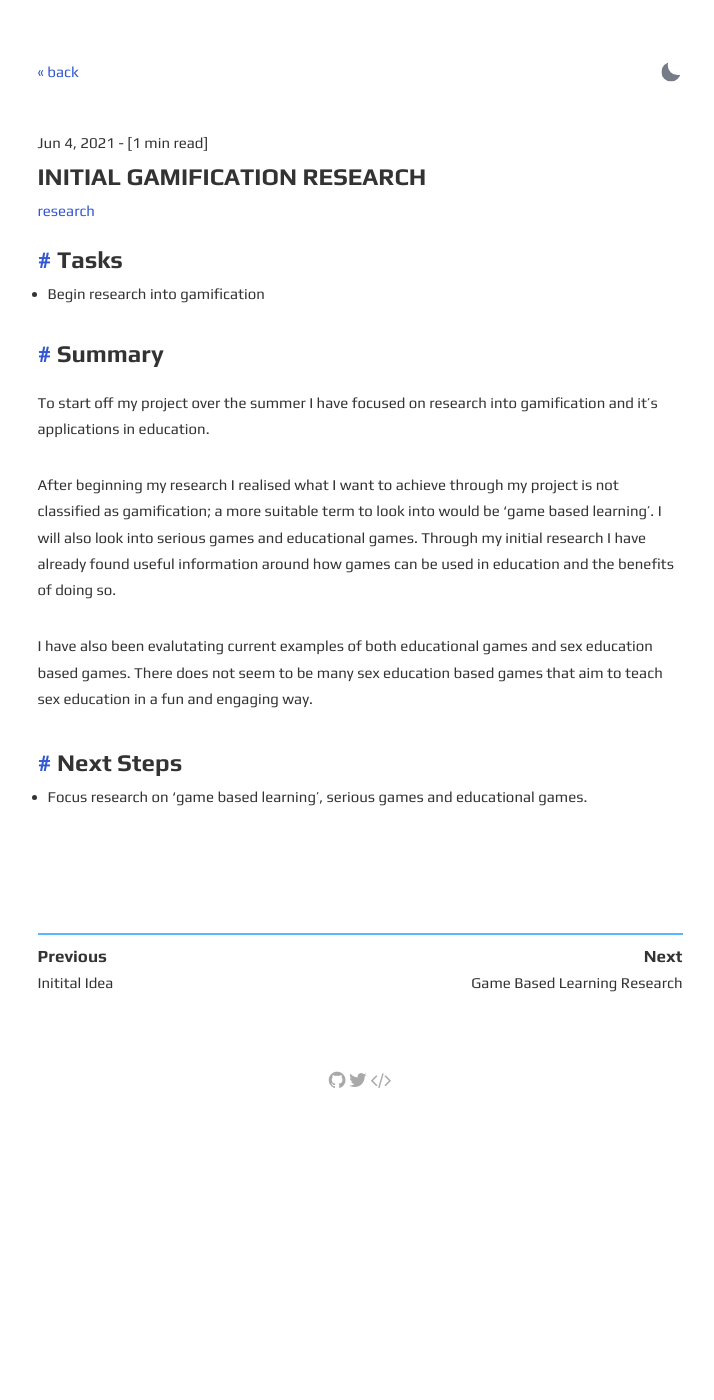
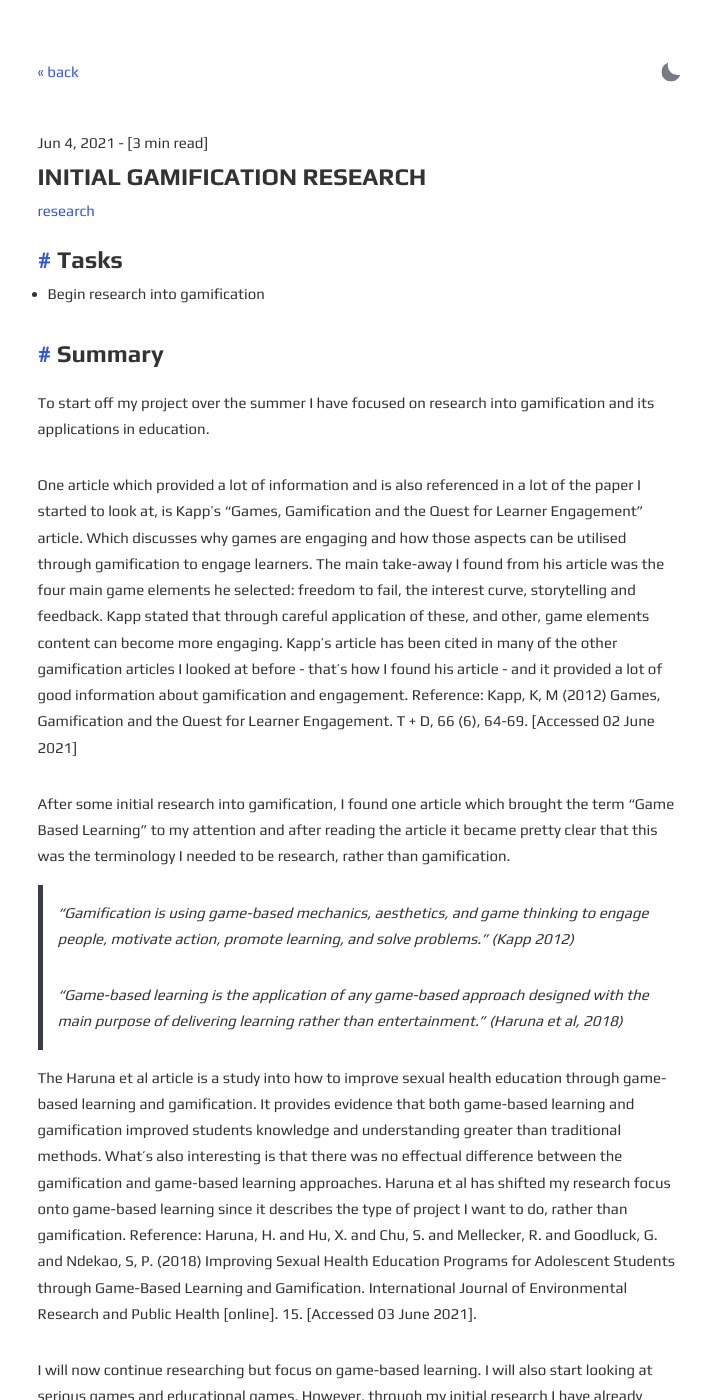
Before and after one commit to zar67/cctp-devlog, a Jekyll site: the page built from _posts/2021-06-04-initial-gamification-research.markdown, in a window 1280 px wide and 1400 px high. Shown: the whole window, without its empty margins (280-994 px from the left). Built offline with Jekyll 4.4.1, drawn with Linux system fonts in a browser that asks for light colours; some of the changed text lies outside the part shown.

Commit message:
Adding More Detail and Starting Block Page

```diff
--- a/_posts/2021-06-04-initial-gamification-research.markdown
+++ b/_posts/2021-06-04-initial-gamification-research.markdown
@@ -8,11 +8,40 @@ tags: research
 - Begin research into gamification
 
 ### Summary
-To start off my project over the summer I have focused on research into gamification and it's applications in education.
+To start off my project over the summer I have focused on research into gamification and its applications in education.
 
-After beginning my research I realised what I want to achieve through my project is not classified as gamification; a more suitable term to look into would be 'game based learning'. I will also look into serious games and educational games. Through my initial research I have already found useful information around how games can be used in education and the benefits of doing so.
+One article which provided a lot of information and is also referenced in a lot of the paper I started to look at, is Kapp's "Games, Gamification and the Quest for Learner Engagement" article. Which discusses why games are engaging and how those aspects can be utilised through gamification to engage learners. The main take-away I found from his article was the four main game elements he selected: freedom to fail, the interest curve, storytelling and feedback. Kapp stated that through careful application of these, and other, game elements content can become more engaging.
+Kapp's article has been cited in many of the other gamification articles I looked at before - that's how I found his article - and it provided a lot of good information about gamification and engagement.
+Reference: Kapp, K, M (2012) Games, Gamification and the Quest for Learner Engagement. T + D, 66 (6), 64-69. [Accessed 02 June 2021]
+
+After some initial research into gamification, I found one article which brought the term "Game Based Learning" to my attention and after reading the article it became pretty clear that this was the terminology I needed to be research, rather than gamification.
+
+> "Gamification is using game-based mechanics, aesthetics, and game thinking to engage people, motivate action, promote learning, and solve problems." (Kapp 2012)
+
+> "Game-based learning is the application of any game-based approach designed with the main purpose of delivering learning rather than entertainment." (Haruna et al, 2018)
+
+The Haruna et al article is a study into how to improve sexual health education through game-based learning and gamification. It provides evidence that both game-based learning and gamification improved students knowledge and understanding greater than traditional methods. What's also interesting is that there was no effectual difference between the gamification and game-based learning approaches.
+Haruna et al has shifted my research focus onto game-based learning since it describes the type of project I want to do, rather than gamification.
+Reference: Haruna, H. and Hu, X. and Chu, S. and Mellecker, R. and Goodluck, G. and Ndekao, S, P. (2018) Improving Sexual Health Education Programs for Adolescent Students through Game-Based Learning and Gamification. International Journal of Environmental Research and Public Health \[online\]. 15. [Accessed 03 June 2021].
+
+I will now continue researching but focus on game-based learning. I will also start looking at serious games and educational games. However, through my initial research I have already found useful information around how games can be used in education and the benefits of doing so.
 
 I have also been evalutating current examples of both educational games and sex education based games. There does not seem to be many sex education based games that aim to teach sex education in a fun and engaging way.
 
+The main educational game I have found that focuses on teaching sex education has been a masters degree project from Peiying Feng called [Tap That](https://pfeng.cc/work/tap-that). This resembles the type of project I want to create, a fun and engaging way to teach sex education.
+
+<p align="center">
+  <img src="{{site.baseurl}}/assets/tap-that-cover.png" alt="Tap That"/>
+</p>
+
+Feng uses simple core mechanics to teach about STIs and provides information about the STIs as the users play. I would say that the information about the STIs is given via some text which I would argue isn't as engaging as it could be. However, the visual style and game mechanics are appealing, engaging and her user testing revealed that players thought it was a great way to learn sex education.
+
+A very popular and well-known educational app is Duolingo. While not focused on sex education Duolingo provides a fun and engaging way to learn a new language. I personally use Duolingo for Spanish and have become victim to many of the gamification techniques used to keep users coming back for more.
+
+<p align="center">
+  <img src="{{site.baseurl}}/assets/duolingo-screenshot.jpg" alt="Duolingo Homepage"/>
+</p>
+Duolingo operates through "bite-sized" lessons, as they describe them, filled with multiple choice, match them up, listen and translate, speak and standard translation questions.
+
 ### Next Steps
-- Focus research on 'game based learning', serious games and educational games.
+- Focus research on 'game-based learning', serious games and educational games.
--- /dev/null
+++ b/tag/introduction/index.html
@@ -0,0 +1,4 @@
+---
+layout: tag
+tag: introduction
+---
```
Also changed, not shown: _posts/2021-05-28-initial-idea.markdown (+5 -5 lines), _posts/2021-09-22-game-based-learning-research.markdown (+19 -6 lines), _posts/2021-10-10-university-term-starts.md (added, +18 -0 lines), assets/duolingo-screenshot.jpg (added), assets/game-genres-mind-map.png (added), assets/tap-that-cover.png (added), assets/topics-mind-map.png (added).
